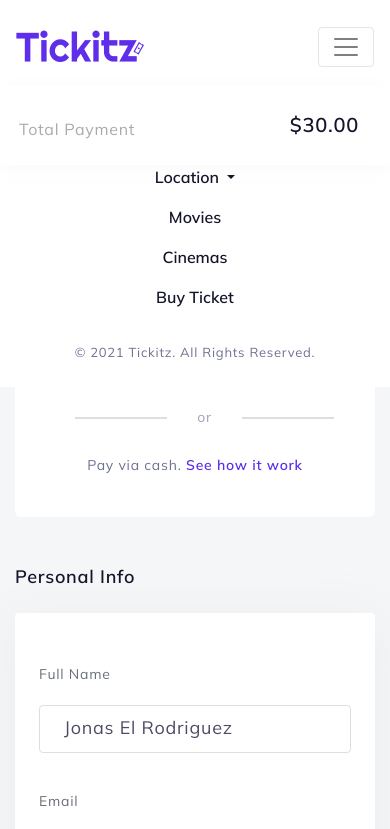
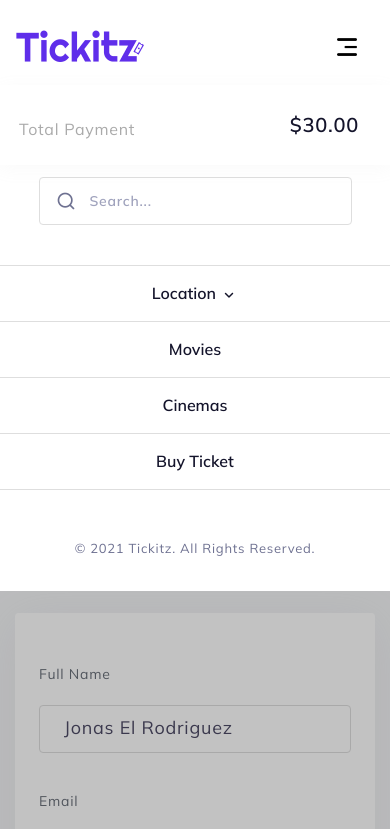
Before and after one commit to chaerulmarwan20/tickitz-film-app, a plain HTML site: page 05-payment-page/index.html in a window 390 px wide. Both pictures are taken after a click on the button "Toggle navigation". Shown: the top 829 px of the page. Drawn offline with nearby package versions, Linux system fonts and the light colour scheme.

Commit message:
menyelesaikan navbar untuk semua halaman

```diff
--- a/02-homepage/css/style.css
+++ b/02-homepage/css/style.css
@@ -1,14 +1,34 @@
 body {
 	font-family: 'Mulish', sans-serif;
+	position: relative;
+}
+
+.overlay {
+	position: absolute;
+	top: 0;
+	bottom: 0;
+	left: 0;
+	right: 0;
+	background-color: rgba(0, 0, 0, 0.24);
+	z-index: 1;
+	transition: .5s ease-in-out;
 }
 
 /* Nav */
+.navbar-light .navbar-toggler {
+	border: 0;
+}
+
+.navbar-light .navbar-toggler-icon {
+	background-image: url(../img/hamburger-menu.png);
+}
+
 .navbar-nav {
 	margin-left: 70px;
+	text-align: center;
+	white-space: nowrap;
 	display: flex;
 	align-items: center;
-	justify-content: center;
-	white-space: nowrap;
 }
 
 .navbar-brand img {
@@ -23,6 +43,16 @@ body {
 }
 
 .navbar-nav .nav-item .nav-link:hover {
+	color: #757474;
+}
+
+nav .nav-link {
+	font-weight: 600;
+	color: #414141;
+	white-space: nowrap;
+}
+
+nav .nav-link:hover {
 	color: #757474;
 }
 
@@ -659,6 +689,27 @@ footer nav.follow-us-2 .youtube {
 		letter-spacing: 0.75px;
 		color: #6E7191;
 	}
+
+	.navbar-nav .form-search::after {
+		content: '';
+		display: block;
+		border-bottom: 0.5px solid #DEDEDE;
+		position: absolute;
+		left: 0;
+		right: 0;
+		margin-top: 40px;
+	}
+
+	nav.navbar ul.navbar-nav li:first-of-type::before,
+	nav.navbar ul.navbar-nav li:first-of-type::after,
+	nav.navbar ul.navbar-nav li:nth-of-type(2)::after,
+	nav.navbar ul.navbar-nav li:nth-of-type(3)::after {
+		content: '';
+		border-bottom: 0.5px solid #DEDEDE;
+		position: absolute;
+		left: 0;
+		right: 0;
+	}
 }
 
 @media screen and (max-width: 767px) {
--- a/03-movie-detail/css/style.css
+++ b/03-movie-detail/css/style.css
@@ -1,14 +1,44 @@
 body {
 	font-family: 'Mulish', sans-serif;
+	position: relative;
+}
+
+.overlay {
+	position: absolute;
+	top: 0;
+	bottom: 0;
+	left: 0;
+	right: 0;
+	background-color: rgba(0, 0, 0, 0.24);
+	z-index: 1;
+	transition: .5s ease-in-out;
 }
 
 /* Nav */
+.navbar-light .navbar-toggler {
+	border: 0;
+}
+
+.navbar-light .navbar-toggler-icon {
+	background-image: url(../img/hamburger-menu.png);
+}
+
 .navbar-nav {
 	margin-left: 70px;
+	text-align: center;
+	white-space: nowrap;
 	display: flex;
 	align-items: center;
-	justify-content: center;
+}
+
+nav .nav-link {
+	font-weight: 600;
+	color: #414141;
 	white-space: nowrap;
+}
+
+nav .nav-link:hover {
+	color: #757474;
 }
 
 .navbar-brand img {
@@ -648,6 +678,27 @@ footer nav.follow-us-2 .youtube {
 		letter-spacing: 0.75px;
 		color: #6E7191;
 	}
+
+	.navbar-nav .form-search::after {
+		content: '';
+		display: block;
+		border-bottom: 0.5px solid #DEDEDE;
+		position: absolute;
+		left: 0;
+		right: 0;
+		margin-top: 40px;
+	}
+
+	nav.navbar ul.navbar-nav li:first-of-type::before,
+	nav.navbar ul.navbar-nav li:first-of-type::after,
+	nav.navbar ul.navbar-nav li:nth-of-type(2)::after,
+	nav.navbar ul.navbar-nav li:nth-of-type(3)::after {
+		content: '';
+		border-bottom: 0.5px solid #DEDEDE;
+		position: absolute;
+		left: 0;
+		right: 0;
+	}
 }
 
 @media screen and (max-width: 767px) {
--- a/04-order-page/css/style.css
+++ b/04-order-page/css/style.css
@@ -1,19 +1,39 @@
 body {
 	font-family: 'Mulish', sans-serif;
 	background-color: #F5F6F8;
+	position: relative;
+}
+
+.overlay {
+	position: absolute;
+	top: 0;
+	bottom: 0;
+	left: 0;
+	right: 0;
+	background-color: rgba(0, 0, 0, 0.24);
+	z-index: 1;
+	transition: .5s ease-in-out;
 }
 
 /* Nav */
+.navbar-light .navbar-toggler {
+	border: 0;
+}
+
+.navbar-light .navbar-toggler-icon {
+	background-image: url(../img/hamburger-menu.png);
+}
+
 nav.navbar {
 	filter: drop-shadow(0px 8px 24px rgba(204, 105, 105, 0.16));
 }
 
 .navbar-nav {
 	margin-left: 70px;
+	text-align: center;
+	white-space: nowrap;
 	display: flex;
 	align-items: center;
-	justify-content: center;
-	white-space: nowrap;
 }
 
 .navbar-brand img {
@@ -28,6 +48,16 @@ nav.navbar {
 }
 
 .navbar-nav .nav-item .nav-link:hover {
+	color: #757474;
+}
+
+nav .nav-link {
+	font-weight: 600;
+	color: #414141;
+	white-space: nowrap;
+}
+
+nav .nav-link:hover {
 	color: #757474;
 }
 
@@ -594,6 +624,27 @@ footer nav.follow-us-2 .youtube {
 		color: #6E7191;
 	}
 
+	.navbar-nav .form-search::after {
+		content: '';
+		display: block;
+		border-bottom: 0.5px solid #DEDEDE;
+		position: absolute;
+		left: 0;
+		right: 0;
+		margin-top: 40px;
+	}
+
+	nav.navbar ul.navbar-nav li:first-of-type::before,
+	nav.navbar ul.navbar-nav li:first-of-type::after,
+	nav.navbar ul.navbar-nav li:nth-of-type(2)::after,
+	nav.navbar ul.navbar-nav li:nth-of-type(3)::after {
+		content: '';
+		border-bottom: 0.5px solid #DEDEDE;
+		position: absolute;
+		left: 0;
+		right: 0;
+	}
+
 	.seat {
 		padding: 80px 70px;
 	}
--- a/05-payment-page/css/style.css
+++ b/05-payment-page/css/style.css
@@ -1,19 +1,39 @@
 body {
 	font-family: 'Mulish', sans-serif;
 	background-color: #F5F6F8;
+	position: relative;
+}
+
+.overlay {
+	position: absolute;
+	top: 0;
+	bottom: 0;
+	left: 0;
+	right: 0;
+	background-color: rgba(0, 0, 0, 0.24);
+	z-index: 1;
+	transition: .5s ease-in-out;
 }
 
 /* Nav */
+.navbar-light .navbar-toggler {
+	border: 0;
+}
+
+.navbar-light .navbar-toggler-icon {
+	background-image: url(../img/hamburger-menu.png);
+}
+
 nav.navbar {
 	filter: drop-shadow(0px 8px 24px rgba(186, 186, 186, 0.16));
 }
 
 .navbar-nav {
 	margin-left: 70px;
+	text-align: center;
+	white-space: nowrap;
 	display: flex;
 	align-items: center;
-	justify-content: center;
-	white-space: nowrap;
 }
 
 .navbar-brand img {
@@ -28,6 +48,16 @@ nav.navbar {
 }
 
 .navbar-nav .nav-item .nav-link:hover {
+	color: #757474;
+}
+
+nav .nav-link {
+	font-weight: 600;
+	color: #414141;
+	white-space: nowrap;
+}
+
+nav .nav-link:hover {
 	color: #757474;
 }
 
@@ -231,8 +261,6 @@ nav.total-payment {
 }
 
 .payment-detail .payment-method {
-	/* width: 645px; */
-	/* height: 368px; */
 	background-color: #FFF;
 	border-radius: 6px;
 	border: 0;
@@ -518,11 +546,36 @@ footer nav.follow-us-2 .youtube {
 		letter-spacing: 0.75px;
 		color: #6E7191;
 	}
+
+	.navbar-nav .form-search::after {
+		content: '';
+		display: block;
+		border-bottom: 0.5px solid #DEDEDE;
+		position: absolute;
+		left: 0;
+		right: 0;
+		margin-top: 40px;
+	}
+
+	nav.navbar ul.navbar-nav li:first-of-type::before,
+	nav.navbar ul.navbar-nav li:first-of-type::after,
+	nav.navbar ul.navbar-nav li:nth-of-type(2)::after,
+	nav.navbar ul.navbar-nav li:nth-of-type(3)::after {
+		content: '';
+		border-bottom: 0.5px solid #DEDEDE;
+		position: absolute;
+		left: 0;
+		right: 0;
+	}
 }
 
 @media screen and (max-width: 767px) {
 	nav.navbar {
 		filter: inherit;
+	}
+
+	.form-search {
+		margin-top: 100px !important;
 	}
 }
 
--- a/05-payment-page/index.html
+++ b/05-payment-page/index.html
@@ -20,6 +20,8 @@
 </head>
 
 <body>
+	<div class="overlay d-lg-none d-none"></div>
+
 	<!-- Navbar -->
 	<nav class="navbar navbar-expand-lg navbar-light bg-white fixed-top pt-3">
 		<div class="container">
@@ -31,37 +33,37 @@
 			</button>
 			<div class="collapse navbar-collapse" id="navbarSupportedContent">
 				<ul class="navbar-nav d-flex mr-auto">
-					<form class="d-block d-lg-none form-inline my-3 form-search">
+					<form class="d-block d-lg-none form-inline mb-4 mt-5 form-search">
 						<input class="form-control" type="text" placeholder="Search..." aria-label="Search">
 					</form>
 					<li class="nav-item">
-						<a class="nav-link" href="#">Movies <span class="sr-only">(current)</span></a>
+						<a class="nav-link my-2 my-lg-0" href="#">Movies <span class="sr-only">(current)</span></a>
 					</li>
 					<li class="nav-item">
-						<a class="nav-link" href="#">Cinemas</a>
+						<a class="nav-link my-2 my-lg-0" href="#">Cinemas</a>
 					</li>
 					<li class="nav-item">
-						<a class="nav-link" href="#">Buy Ticket</a>
+						<a class="nav-link my-2 my-lg-0" href="#">Buy Ticket</a>
 					</li>
 					<li class="nav-item dropdown d-block d-lg-none">
-						<a class="nav-link dropdown-toggle" href="#" id="navbarDropdown" role="button" data-toggle="dropdown" aria-haspopup="true" aria-expanded="false">
-							Location
+						<a class="nav-link mt-4 mb-2 my-lg-0" href="#" id="navbarDropdown" role="button" data-toggle="dropdown" aria-haspopup="true" aria-expanded="false">
+							Location <img src="img/ic_dropdown.png" width="18px">
 						</a>
-						<div class="dropdown-menu" aria-labelledby="navbarDropdown">
+						<div class="dropdown-menu mb-3" aria-labelledby="navbarDropdown">
 							<a class="dropdown-item" href="#">Jakarta</a>
 							<a class="dropdown-item" href="#">Bandung</a>
 							<a class="dropdown-item" href="#">Surabaya</a>
 						</div>
 					</li>
-					<div class="row d-block d-lg-none mt-4">
+					<div class="row d-block d-lg-none mt-5 mb-2">
 						<div class="col d-flex align-items-center justify-content-center">
 							<p class="copyright-nav">© 2021 Tickitz. All Rights Reserved.</p>
 						</div>
 					</div>
 				</ul>
 				<div class="dropdown d-none d-lg-block">
-					<a class="dropdown-toggle" href="#" role="button" id="dropdownMenuLink" data-toggle="dropdown" aria-haspopup="true" aria-expanded="false">
-						Location
+					<a class="nav-link" href="#" role="button" id="dropdownMenuLink" data-toggle="dropdown" aria-haspopup="true" aria-expanded="false">
+						Location <img src="img/ic_dropdown.png" width="18px">
 					</a>
 					<div class="dropdown-menu" aria-labelledby="dropdownMenuLink">
 						<a class="dropdown-item" href="#">Jakarta</a>
@@ -338,6 +340,13 @@
 	<script src="https://code.jquery.com/jquery-3.5.1.min.js" integrity="sha256-9/aliU8dGd2tb6OSsuzixeV4y/faTqgFtohetphbbj0=" crossorigin="anonymous"></script>
 	<script src="https://cdn.jsdelivr.net/npm/popper.js@1.16.1/dist/umd/popper.min.js" integrity="sha384-9/reFTGAW83EW2RDu2S0VKaIzap3H66lZH81PoYlFhbGU+6BZp6G7niu735Sk7lN" crossorigin="anonymous"></script>
 	<script src="https://cdn.jsdelivr.net/npm/bootstrap@4.6.0/dist/js/bootstrap.min.js" integrity="sha384-+YQ4JLhjyBLPDQt//I+STsc9iw4uQqACwlvpslubQzn4u2UU2UFM80nGisd026JF" crossorigin="anonymous"></script>
+	<script>
+		const hamburgerMenu = document.querySelector('.navbar-toggler');
+		const overlay = document.querySelector('.overlay');
+		hamburgerMenu.addEventListener('click', function() {
+			overlay.classList.toggle('d-block');
+		});
+	</script>
 </body>
 
 </html>
```
Also changed, not shown: 02-homepage/index.html (+19 -10 lines), 03-movie-detail/index.html (+19 -10 lines), 04-order-page/index.html (+19 -10 lines), 02-homepage/img/hamburger-menu.png (added), 02-homepage/img/ic_dropdown.png (added), 03-movie-detail/img/hamburger-menu.png (added), 03-movie-detail/img/ic_dropdown.png (added), 04-order-page/img/hamburger-menu.png (added), 04-order-page/img/ic_dropdown.png (added), 05-payment-page/img/hamburger-menu.png (added), 05-payment-page/img/ic_dropdown.png (added).
